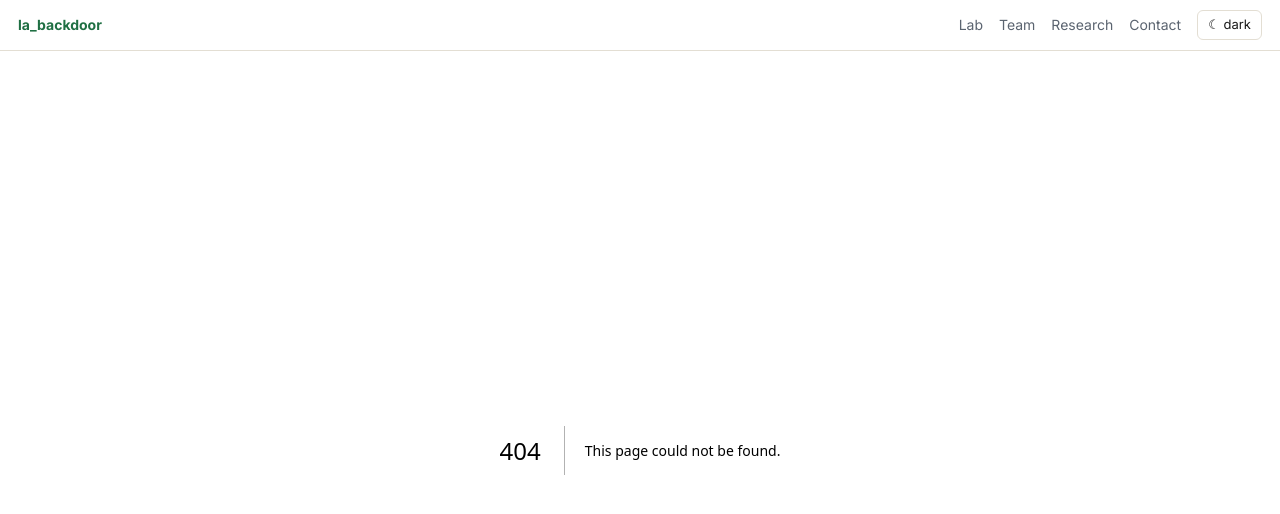
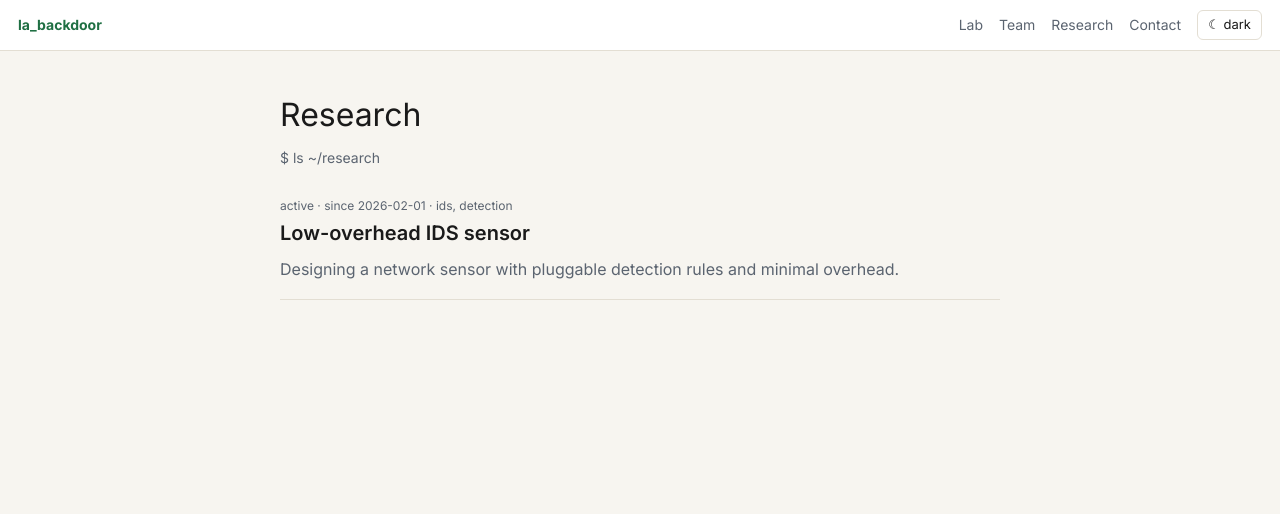
Before and after one commit to LaBackDoor/labackdoor, a Next.js app: page /research in a window 1280 px wide. Before the commit this address had no page. Shown: the top 514 px of the page. Built offline with nearby package versions, Linux system fonts and the light colour scheme.

Commit message:
feat: add research listing and detail pages

```diff
--- /dev/null
+++ b/src/app/research/[slug]/page.tsx
@@ -0,0 +1,29 @@
+import { notFound } from 'next/navigation';
+import { getResearch, getResearchItem } from '@/content/loader';
+import { PageShell } from '@/components/PageShell';
+import { Mdx } from '@/components/Mdx';
+
+export function generateStaticParams() {
+  return getResearch().map((r) => ({ slug: r.slug }));
+}
+
+export default async function ResearchItemPage({ params }: { params: Promise<{ slug: string }> }) {
+  const { slug } = await params;
+  const item = getResearchItem(slug);
+  if (!item) notFound();
+  const { status, started, tags, collaborators, links } = item.frontmatter;
+  return (
+    <PageShell title={item.frontmatter.title} subtitle={`${status} · since ${started}`}>
+      <section style={{ marginBottom: 20, fontFamily: 'var(--font-mono), monospace', fontSize: 13, color: 'var(--fg-muted)' }}>
+        <div>tags: {tags.join(', ') || '—'}</div>
+        <div>collaborators: {collaborators.join(', ') || '—'}</div>
+        <div style={{ display: 'flex', gap: 14, marginTop: 8 }}>
+          {Object.entries(links).map(([k, v]) => (
+            <a key={k} href={v} style={{ color: 'var(--accent-2)' }}>{k}</a>
+          ))}
+        </div>
+      </section>
+      <Mdx source={item.body} />
+    </PageShell>
+  );
+}
--- /dev/null
+++ b/src/app/research/page.tsx
@@ -0,0 +1,24 @@
+import Link from 'next/link';
+import { getResearch } from '@/content/loader';
+import { PageShell } from '@/components/PageShell';
+
+export default function ResearchIndex() {
+  const items = getResearch();
+  return (
+    <PageShell title="Research" subtitle="$ ls ~/research">
+      <ul style={{ listStyle: 'none', padding: 0, display: 'grid', gap: 18 }}>
+        {items.map((r) => (
+          <li key={r.slug} style={{ borderBottom: '1px solid var(--border)', paddingBottom: 16 }}>
+            <div style={{ fontFamily: 'var(--font-mono), monospace', fontSize: 12, color: 'var(--fg-muted)' }}>
+              {r.frontmatter.status} · since {r.frontmatter.started} · {r.frontmatter.tags.join(', ')}
+            </div>
+            <Link href={`/research/${r.slug}`} style={{ fontSize: 20, color: 'var(--fg)', textDecoration: 'none', fontWeight: 600 }}>
+              {r.frontmatter.title}
+            </Link>
+            <p style={{ color: 'var(--fg-muted)', margin: '6px 0 0' }}>{r.frontmatter.summary}</p>
+          </li>
+        ))}
+      </ul>
+    </PageShell>
+  );
+}
```
Also changed, not shown: 1 other file (tests, documents, lock files or other folders).
